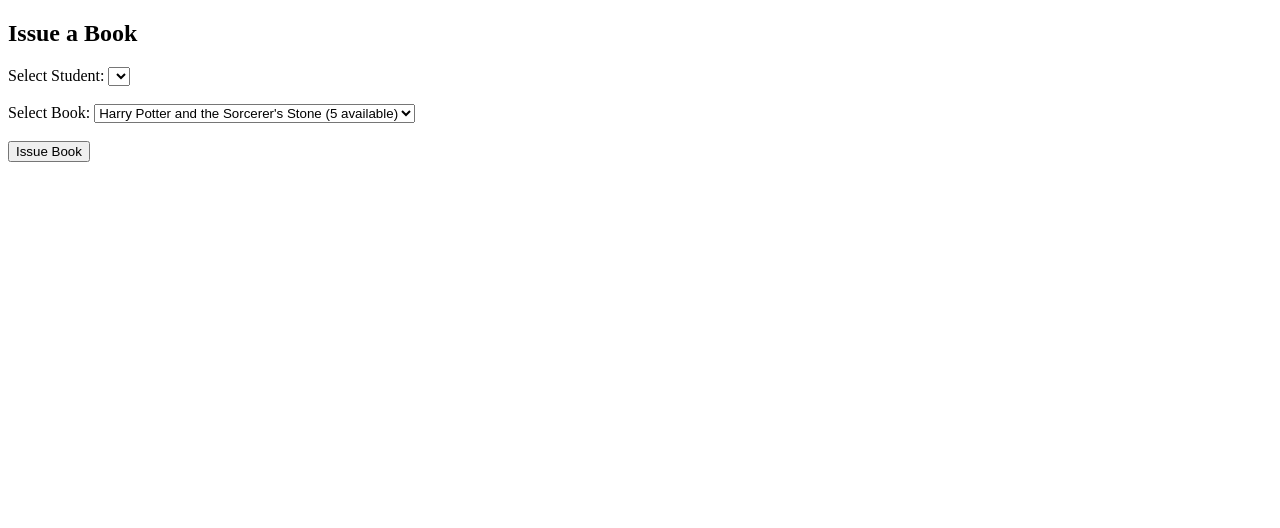
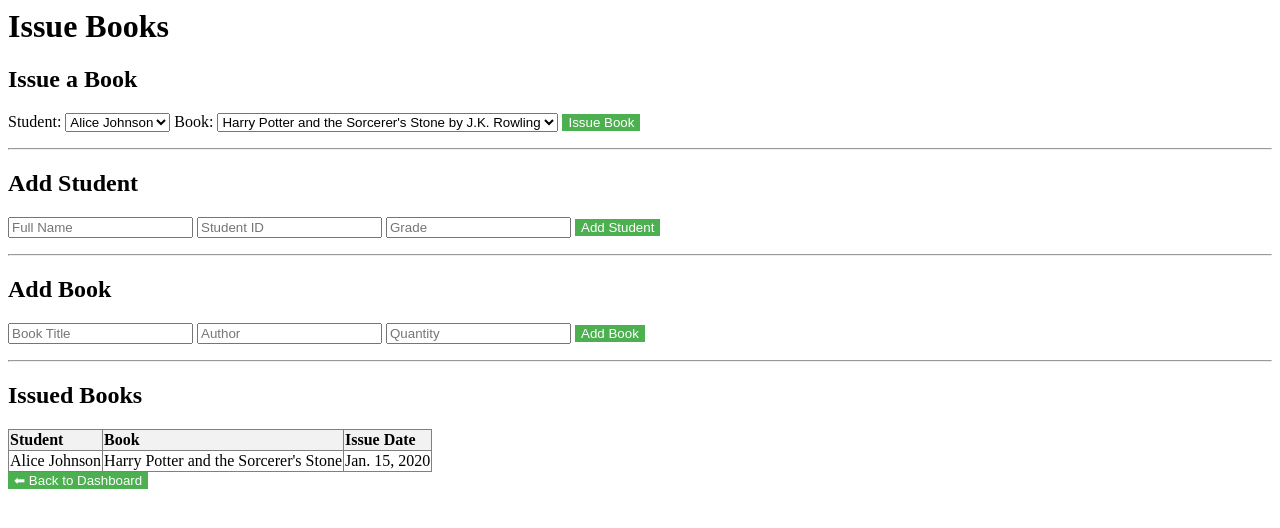
Before and after one commit to HSNAlekhya/Project-LMS, a Django app: template projectlms/app1/templates/app1/issue_book.html in a window 1280 px wide. Shown: the top 528 px of the page. Run offline with Django 4.2, Linux system fonts and the light colour scheme; the template is opened without the code that fills it: values that come from a table or form of the project are taken from there, others are empty; data comes from the database, SQL or seed files in the repository; tables that the repository leaves empty hold one stand-in row (values such as "Sample post"); lists and menus that the app fills with data are empty; parts of the project's set-up code (start-up, migrations or seed data) failed here and were passed over.

Commit message:
updare issuebooks.html
Updated the issue book form to improve accessibility and added sections for adding students and books. Enhanced the issued books table with better formatting.

```diff
--- a/projectlms/app1/templates/app1/issue_book.html
+++ b/projectlms/app1/templates/app1/issue_book.html
@@ -1,23 +1,101 @@
-{% extends 'app1/base.html' %}
+<h1>Issue Books</h1>
 
-{% block content %}
+
+<!-- ISSUE BOOK -->
 <h2>Issue a Book</h2>
 <form method="post">
     {% csrf_token %}
-    <label for="student">Select Student:</label>
-    <select name="student" id="student">
-        {% for s in students %}
-            <option value="{{ s.id }}">{{ s.user.username }}</option>
+    <label>Student:</label>
+    <select name="student" required>
+        {% for student in students %}
+            <option value="{{ student.id }}">{{ student.full_name }}</option>
         {% endfor %}
-    </select><br><br>
+    </select>
 
-    <label for="book">Select Book:</label>
-    <select name="book" id="book">
-        {% for b in books %}
-            <option value="{{ b.id }}">{{ b.title }} ({{ b.quantity }} available)</option>
+    <label>Book:</label>
+    <select name="book" required>
+        {% for book in books %}
+            <option value="{{ book.id }}">{{ book.title }} by {{ book.author }}</option>
         {% endfor %}
-    </select><br><br>
+    </select>
 
-    <button type="submit">Issue Book</button>
+    <button type="submit" name="issue_book">Issue Book</button>
 </form>
-{% endblock %}
+
+<hr>
+
+<!-- ADD STUDENT -->
+<h2>Add Student</h2>
+<form method="post">
+    {% csrf_token %}
+    <input type="text" name="full_name" placeholder="Full Name" required>
+    <input type="text" name="student_id" placeholder="Student ID" required>
+    <input type="text" name="grade" placeholder="Grade" required>
+
+    <button type="submit" name="add_student">Add Student</button>
+</form>
+
+<hr>
+
+<!-- ADD BOOK -->
+<h2>Add Book</h2>
+<form method="post">
+    {% csrf_token %}
+    <input type="text" name="title" placeholder="Book Title" required>
+    <input type="text" name="author" placeholder="Author" required>
+    <input type="number" name="quantity" placeholder="Quantity" min="1" required>
+
+    <button type="submit" name="add_book">Add Book</button>
+</form>
+
+<hr>
+
+<!-- ISSUED BOOKS TABLE -->
+<h2>Issued Books</h2>
+<table border="1">
+    <tr>
+        <th>Student</th>
+        <th>Book</th>
+        <th>Issue Date</th>
+    </tr>
+    {% for issue in issued_books %}
+    <tr>
+        <td>{{ issue.student.full_name }}</td>
+        <td>{{ issue.book.title }}</td>
+        <td>{{ issue.issue_date }}</td>
+    </tr>
+    {% empty %}
+    <tr>
+        <td colspan="3">No books issued yet.</td>
+    </tr>
+    {% endfor %}
+</table>
+<style>
+    table {
+        width: 100 %;
+        border-collapse: collapse;
+    }
+    th, td {
+        padding: 8 px 12 px;
+        text-align: left;
+    }
+    th {
+        background-color: #f2f2f2;
+    }
+    button {
+        margin-top: 20 px;
+        padding: 10 px 15 px;
+        background-color: #4CAF50;
+        color: white;
+        border: none;
+        cursor: pointer;
+    }
+    button:hover {
+        background-color: #45a049;
+    }
+</style>
+
+<!-- Back button -->
+<form action="{% url 'dashboard' %}" method="get">
+    <button type="Back">⬅ Back to Dashboard</button>
+</form>
```
